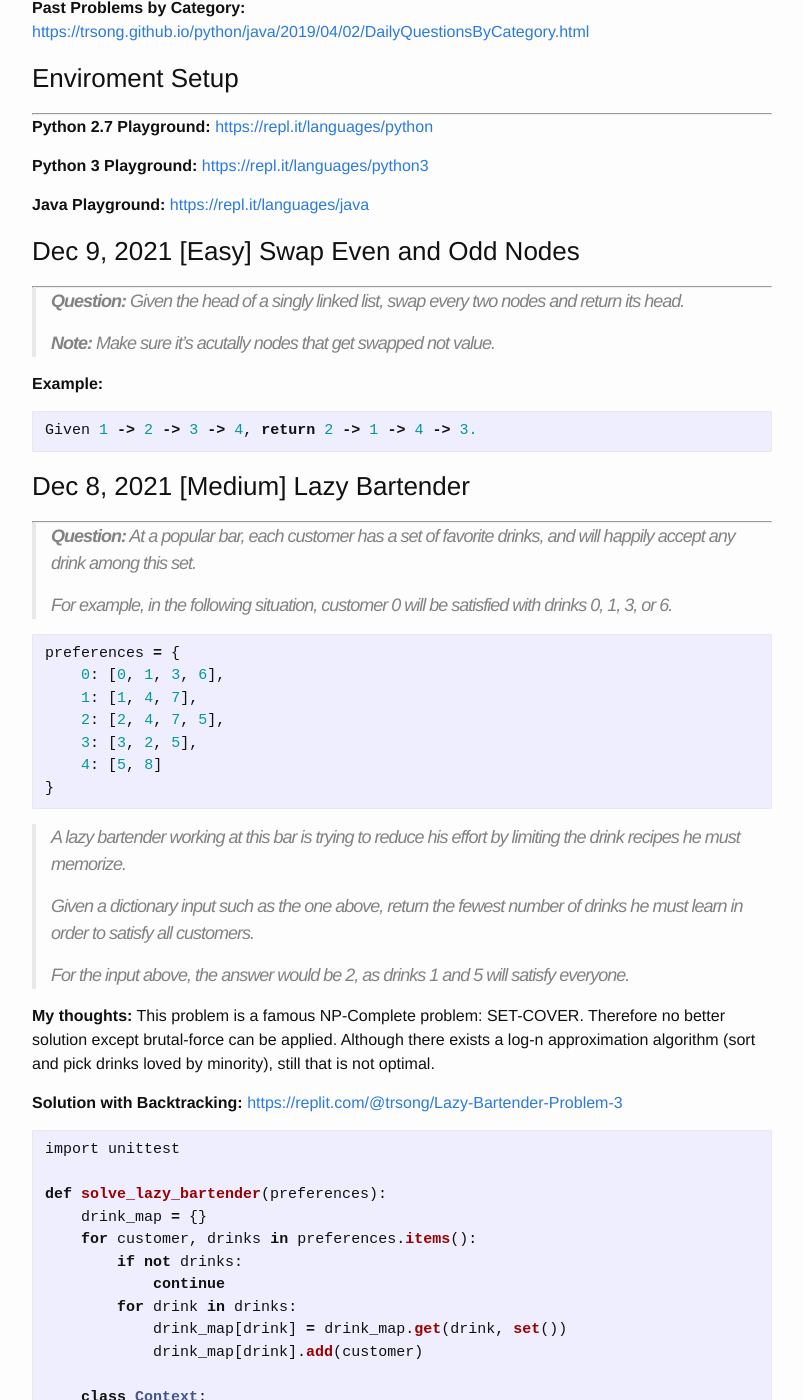
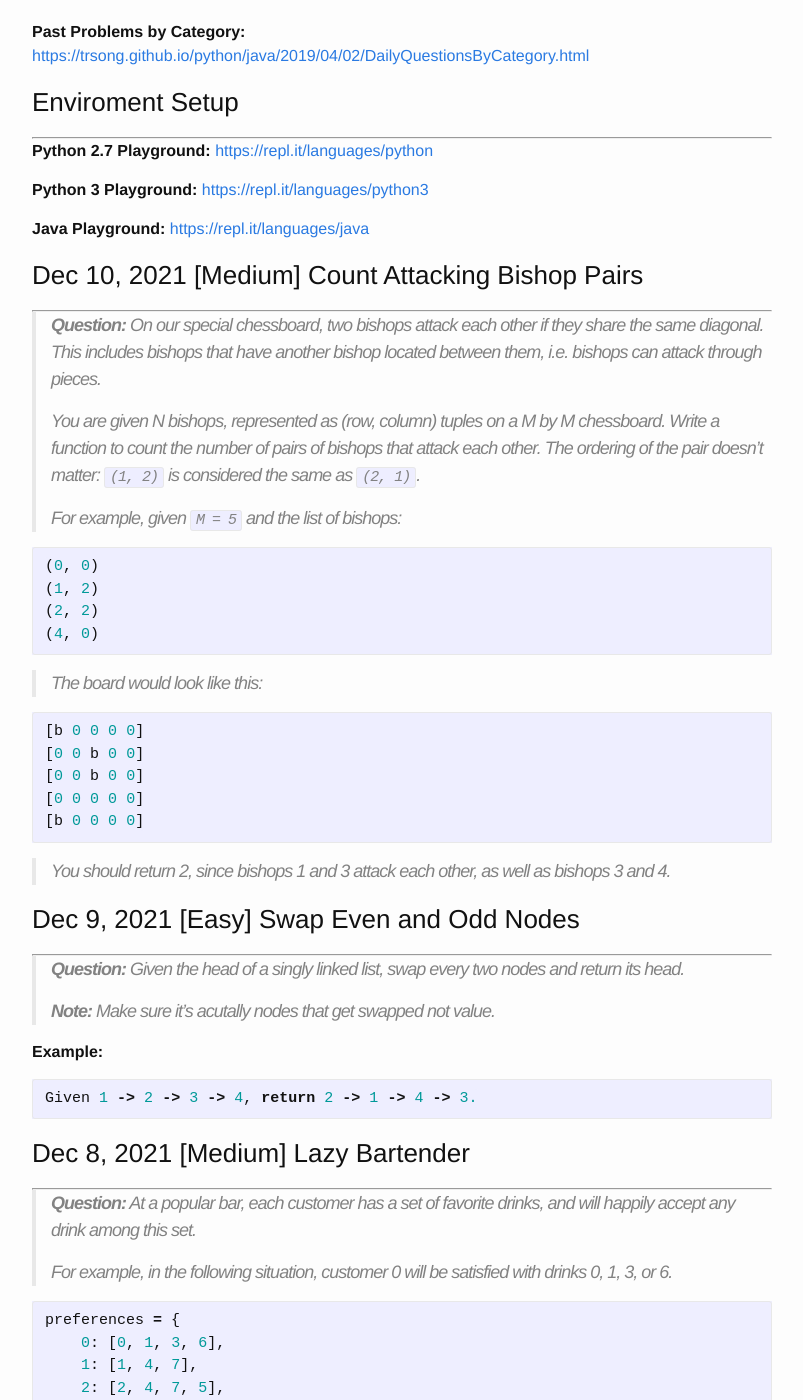
Before and after one commit to trsong/trsong.github.io, a Jekyll site: the page built from _posts/2021-11-01-DailyQuestionsNov.md, in a window 1280 px wide and 1400 px high, scrolled down 1266 px. Shown: the whole window, without its empty margins (238-1041 px from the left). Built offline with Jekyll 4.4.1, drawn with Linux system fonts in a browser that asks for light colours; some of the changed text lies outside the part shown.

Commit message:
Add Dec 10 question

````diff
--- a/_posts/2021-11-01-DailyQuestionsNov.md
+++ b/_posts/2021-11-01-DailyQuestionsNov.md
@@ -19,6 +19,35 @@ categories: Python/Java
 **Python 3 Playground:** [https://repl.it/languages/python3](https://repl.it/languages/python3)
 
 **Java Playground:** [https://repl.it/languages/java](https://repl.it/languages/java)
+
+
+
+### Dec 10, 2021 \[Medium\] Count Attacking Bishop Pairs
+---
+> **Question:** On our special chessboard, two bishops attack each other if they share the same diagonal. This includes bishops that have another bishop located between them, i.e. bishops can attack through pieces.
+>
+> You are given N bishops, represented as (row, column) tuples on a M by M chessboard. Write a function to count the number of pairs of bishops that attack each other. The ordering of the pair doesn't matter: `(1, 2)` is considered the same as `(2, 1)`.
+>
+> For example, given `M = 5` and the list of bishops:
+
+```py
+(0, 0)
+(1, 2)
+(2, 2)
+(4, 0)
+```
+> The board would look like this:
+
+```py
+[b 0 0 0 0]
+[0 0 b 0 0]
+[0 0 b 0 0]
+[0 0 0 0 0]
+[b 0 0 0 0]
+```
+
+> You should return 2, since bishops 1 and 3 attack each other, as well as bishops 3 and 4.
+
 
 
 ### Dec 9, 2021  \[Easy\] Swap Even and Odd Nodes
````
